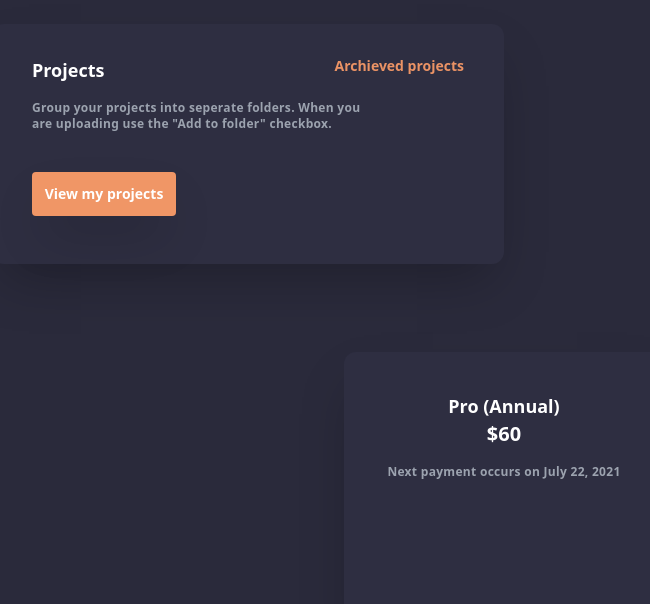
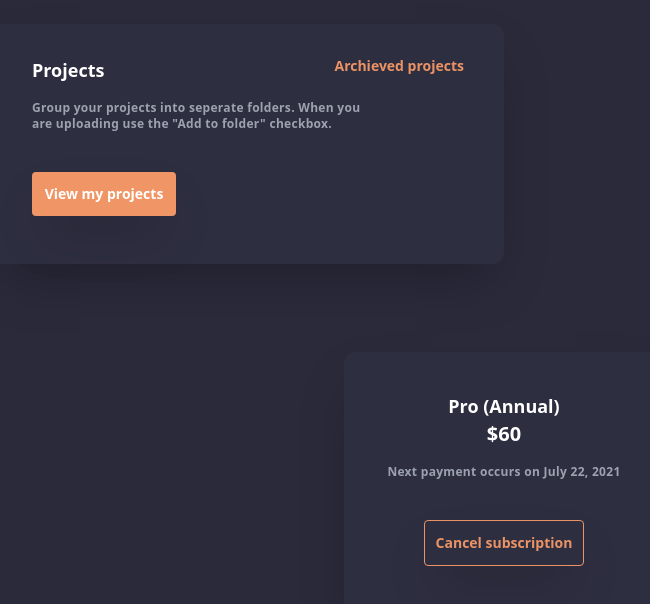
Before and after one commit to nasir-001/100-components, a Vue app: page /layout23 in a window 1280 px wide. Shown: the top 604 px of the page, without its empty margins (312-962 px from the left). Built offline with nearby package versions, Linux system fonts and the light colour scheme; the HTML template or start-up script is replaced by a standard one.

Commit message:
finish the second card

```diff
--- a/src/views/Layout23.vue
+++ b/src/views/Layout23.vue
@@ -27,6 +27,9 @@
         <div class="text-gray-400 text-xs pt-4 font-semibold tracking-wide text-center">
           Next payment occurs on July 22, 2021
         </div>
+        <div class="w-40 shadow-2xl cursor-pointer border text-sm mx-auto mt-10 border-layout23textColor text-center text-layout23textColor font-semibold py-3 rounded">
+          Cancel subscription
+        </div>
       </div>
     </div>
   </div>
```
